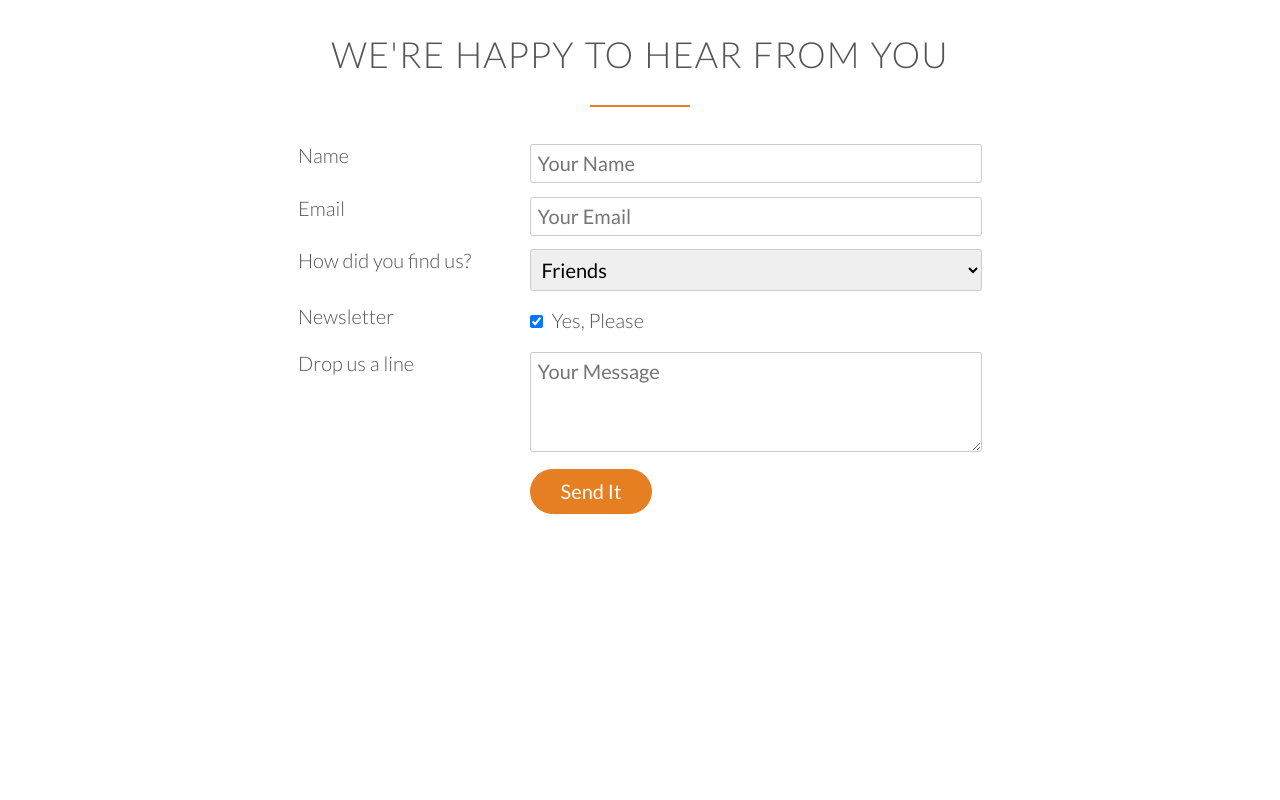
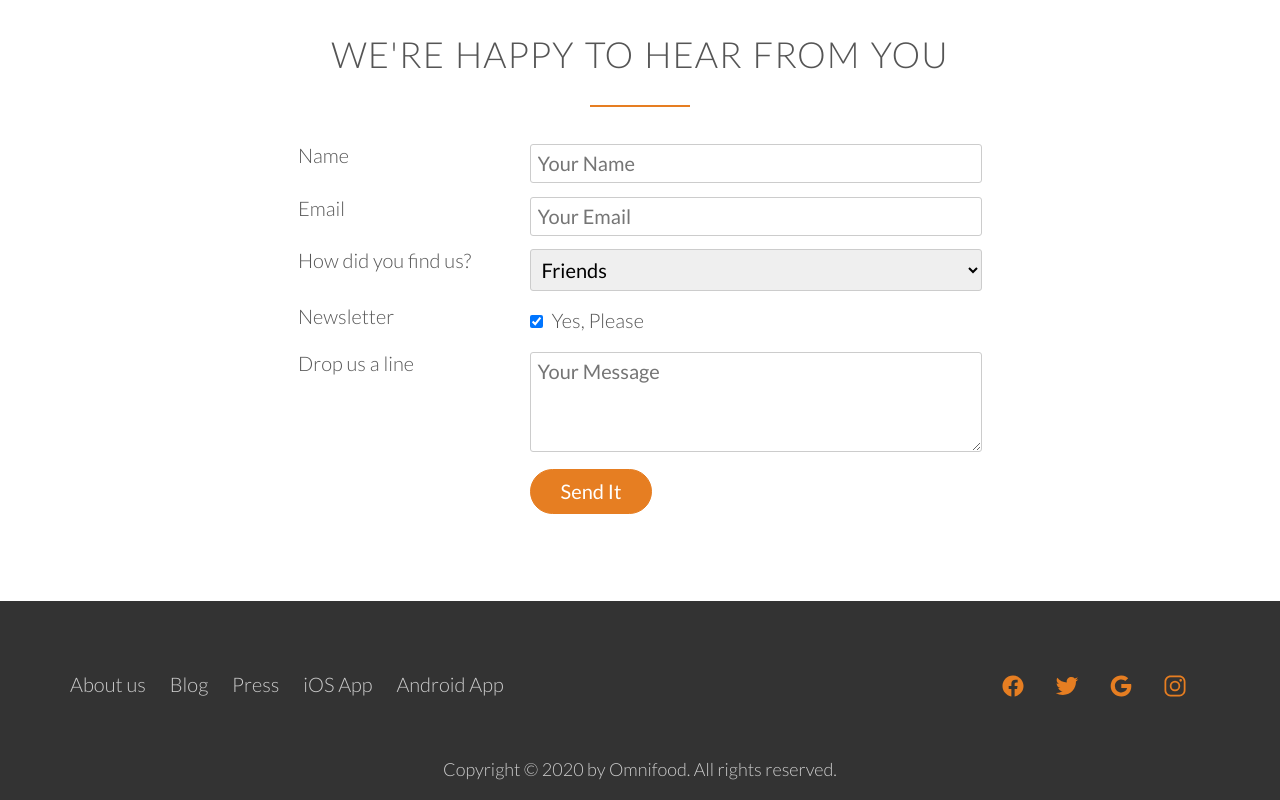
Before and after one commit to omarijalagania/omnifood, a plain HTML site: page index.html in a window 1280 px wide. Shown: the part 4606-5406 px from the top of the page. Before the commit the page ends 5207 px from the top, so only its background shows below. Drawn offline with nearby package versions, Linux system fonts and the light colour scheme.

Commit message:
index.html

```diff
--- a/index.html
+++ b/index.html
@@ -6,6 +6,7 @@
     <link rel="stylesheet" href="vendors/css/normalize.css">
     <link rel="stylesheet" href="vendors/css/grid.css">
     <link rel="stylesheet" href="resources/css/style.css">
+    <link rel="stylesheet" href="resources/css/queries.css">
     <link href="https://fonts.googleapis.com/css2?family=Lato:ital,wght@0,100;0,300;0,400;1,100&display=swap" rel="stylesheet">
     <title>Omnifood </title>
 </head>
@@ -407,6 +408,46 @@
             </div>
         </section>
         <!--Section Form END-->
+        <!--Footer-->
+        <footer>
+            <div class="row">
+                <div class="col span-1-of-2">
+                    <ul class="footer-nav">
+                            <li><a href="#">About us</a></li>
+                            <li><a href="#">Blog</a></li>
+                            <li><a href="#">Press</a></li>
+                            <li><a href="#">iOS App</a></li>
+                            <li><a href="#">Android App</a></li>
+                    </ul>
+                </div>
+                <!--########-->
+                <div class="col span-1-of-2">
+                    <ul class="social-icons">
+                            <li><a href="#"><ion-icon name="logo-facebook" class="small-icon"></ion-icon></a> </li>
+                            <li><a href="#"><ion-icon name="logo-twitter" class="small-icon"></ion-icon></a></li>
+                            <li><a href="#"><ion-icon name="logo-google" class="small-icon"></ion-icon></a></li>
+                            <li><a href="#"><ion-icon name="logo-instagram" class="small-icon"></ion-icon></a></li>
+                    </ul>
+                </div>
+                <!--########-->
+                <div class="clearfix"></div>
+                <div class="row">
+                    <p>
+                        Copyright &copy; 2020 by Omnifood. All rights reserved.
+                    </p>
+                </div>
+            </div>
+        </footer>
+        <!--Footer END-->
         <script src="https://unpkg.com/ionicons@5.1.2/dist/ionicons.js"></script>
 </body>
 </html>
+
+<!--
+
+
+
+Also include links to facebook, twitter, google+ and Instagram accounts.
+
+
+-->
--- a/resources/css/style.css
+++ b/resources/css/style.css
@@ -12,7 +12,8 @@
 /* reusable */
 /*---------------------------------------*/
 
-html {
+html,
+body {
     background-color: #fff;
     color: #555;
     font-family: 'lato', Arial, Helvetica, sans-serif;
@@ -430,3 +431,42 @@ input[type=checkbox] {
 *:focus {
     outline: none;
 }
+
+/*---------------------------------------*/
+/* Footer */
+/*---------------------------------------*/
+
+
+footer {
+    background-color: #333;
+    padding-top: 60px;
+}
+
+.footer-nav {
+    list-style: none;
+    float: left;
+}
+
+.social-icons {
+    list-style: none;
+    float: right;
+}
+
+.footer-nav li,
+.social-icons li {
+    display: inline-block;
+    margin-right: 20px;
+}
+
+.footer-nav a {
+    text-decoration: none;
+    color: #ccc;
+}
+
+footer p {
+    text-align: center;
+    color: #ccc;
+    font-size: 90%;
+    margin-top: 50px;
+    margin-bottom: 20px;
+}
```
